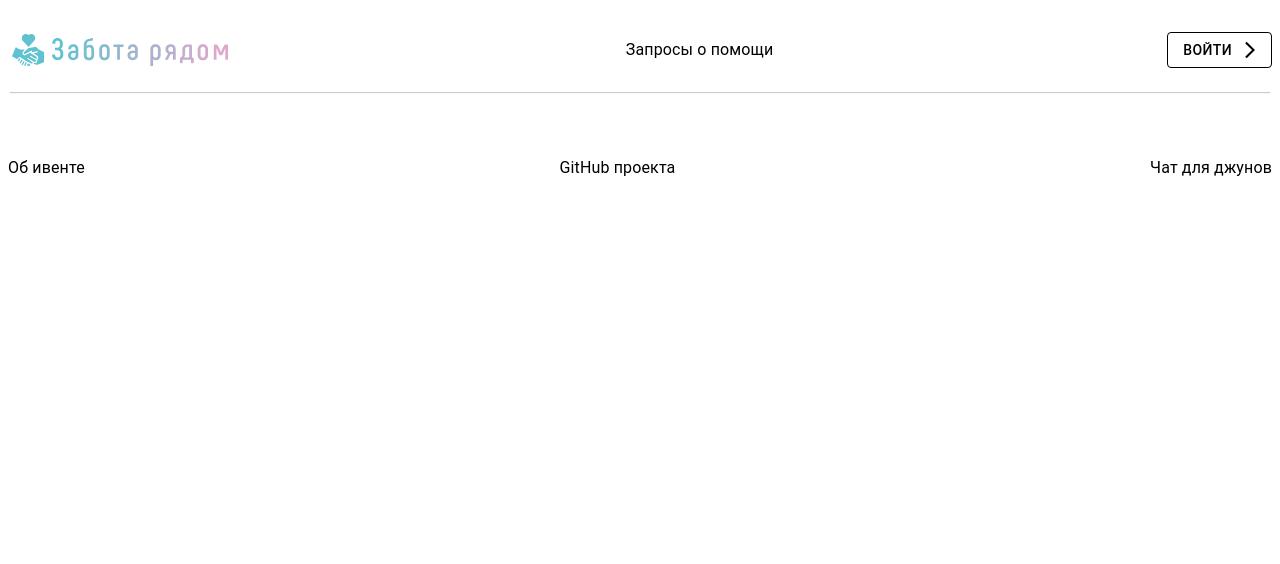
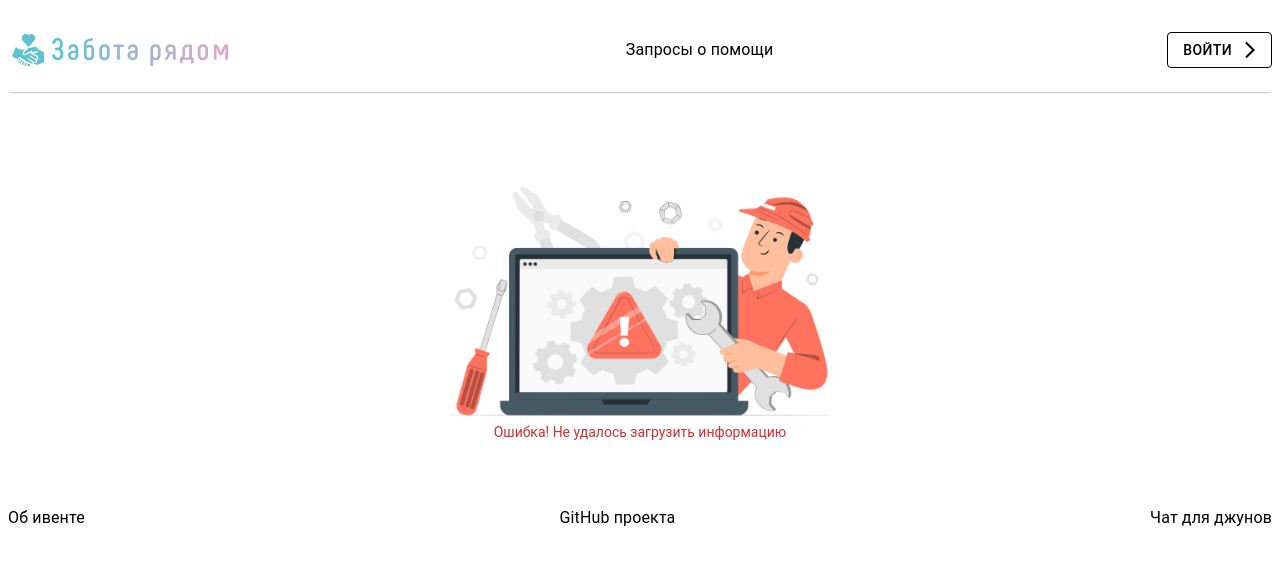
Before and after one commit to react-hackaton/react-event-oct2024, a React (Vite) app: page /no-load in a window 1280 px wide. Shown: the top 564 px of the page. Built offline with nearby package versions, Linux system fonts and the light colour scheme.

Commit message:
show error-load

```diff
--- a/src/App.jsx
+++ b/src/App.jsx
@@ -6,6 +6,7 @@ import { Layout } from "./components/Layout";
 import LoginPage from "./pages/login";
 import ProfilePage from "./pages/profile";
 import Help from "./components/Help";
+import Error from "./components/Error";
 
 
 function App() {
@@ -16,6 +17,7 @@ function App() {
           <Route path="/" element={<LoginPage />} />
           <Route path="/profile" element={<ProfilePage />} />
           <Route path="/help-request" element={<Help />} />
+          <Route path="/no-load" element={<Error/>} />
 
           {/*<Route path="*" element={<NotFound />} />*/}
         </Routes>
--- /dev/null
+++ b/src/components/Error.jsx
@@ -0,0 +1,15 @@
+import image from '../assets/Error.png';
+import { Stack, Typography } from '@mui/material';
+function Error() {
+    return(
+        <Stack
+        sx={{
+            display: "flex",
+            flexDirection: "column",
+            alignItems: "center"}}>
+            <img src={image} width="419px"/>
+            <Typography variant="h5" color="error" sx={{ fontSize: "14px", mt: -11}}>Ошибка! Не удалось загрузить информацию</Typography>
+        </Stack>
+    )
+}
+export default Error;
```
Also changed, not shown: src/assets/Error.png (added).
